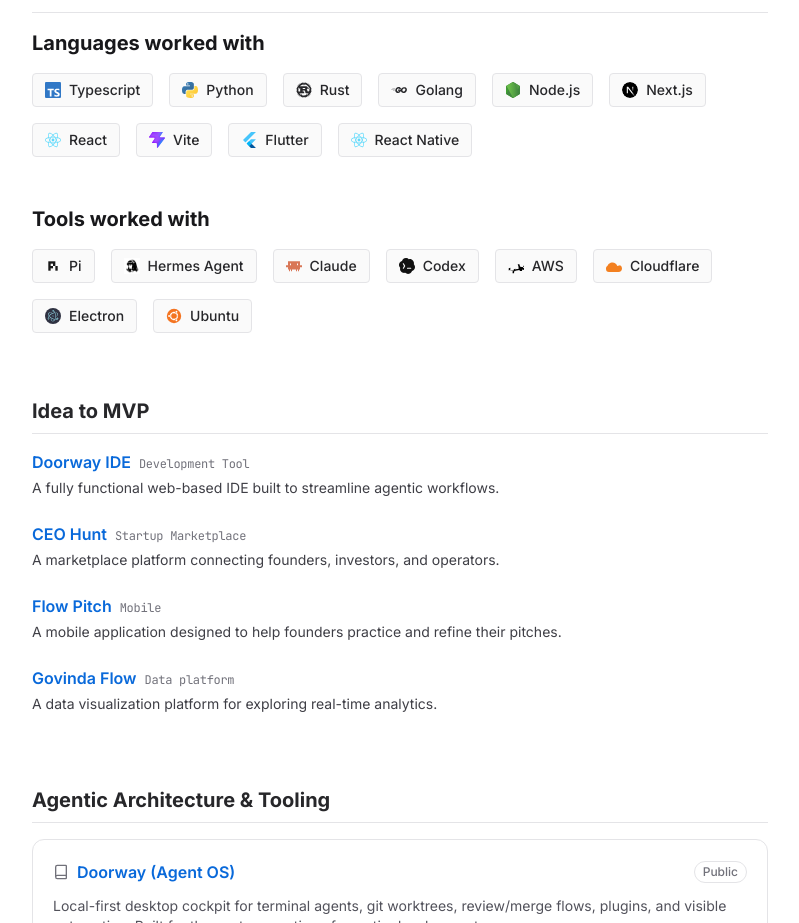
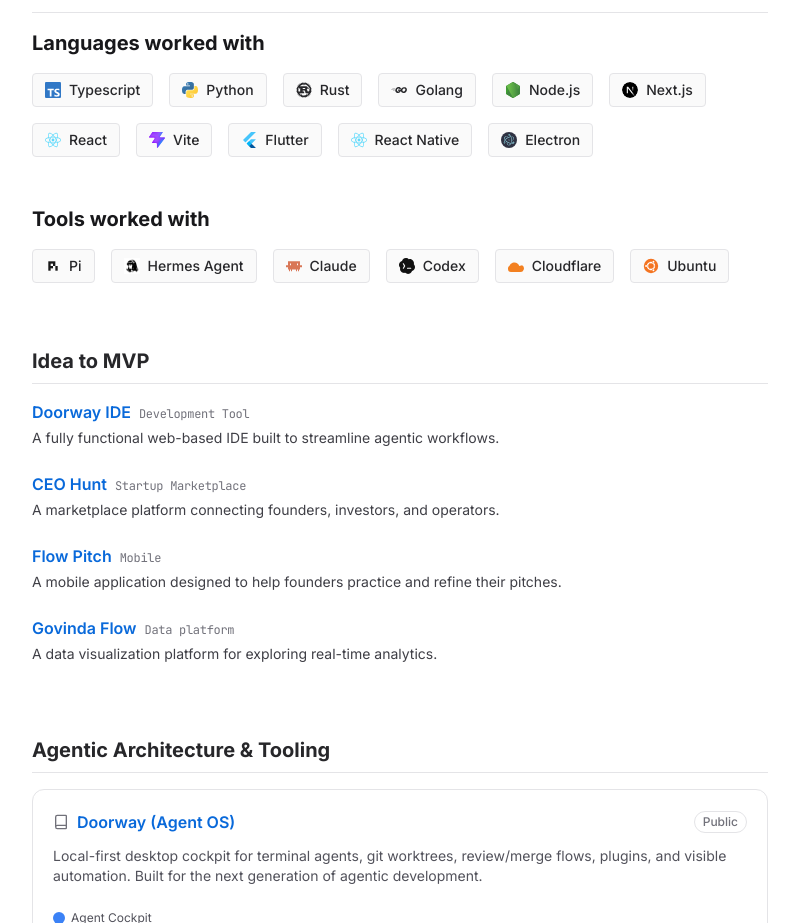
Before and after one commit to gaurangagovindaked-max/Govinda-01, a React (Vite) app: page / in a window 1280 px wide. Shown: the part 1169-2092 px from the top of the page, without its empty margins (240-1039 px from the left). Built offline with nearby package versions, Linux system fonts and the light colour scheme; a web font is replaced by a local one.

Commit message:
feat: move electron to languages and remove aws

```diff
--- a/components/TechStack.tsx
+++ b/components/TechStack.tsx
@@ -14,7 +14,8 @@ export const TechStack: React.FC = () => {
       'React': 'reactnative.svg',
       'Vite': 'vite.svg',
       'Flutter': 'flutter.svg',
-      'React Native': 'reactnative.svg'
+      'React Native': 'reactnative.svg',
+      'Electron': 'electron.svg'
     };
     return map[lang];
   };
@@ -26,7 +27,6 @@ export const TechStack: React.FC = () => {
       'claude': 'claude-code (1).svg',
       'codex': 'codex.svg',
       'aws': 'aws.svg',
-      'electron': 'electron.svg',
       'ubuntu': 'ubuntu.svg'
     };
     return map[tool.toLowerCase()];
--- a/constants.ts
+++ b/constants.ts
@@ -17,16 +17,15 @@ export const RESUME = {
     "React",
     "Vite",
     "Flutter",
-    "React Native"
+    "React Native",
+    "Electron"
   ],
   tools: [
     "pi",
     "hermes agent",
     "claude",
     "codex",
-    "AWS",
     "Cloudflare",
-    "Electron",
     "Ubuntu"
   ],
   education: {
```
